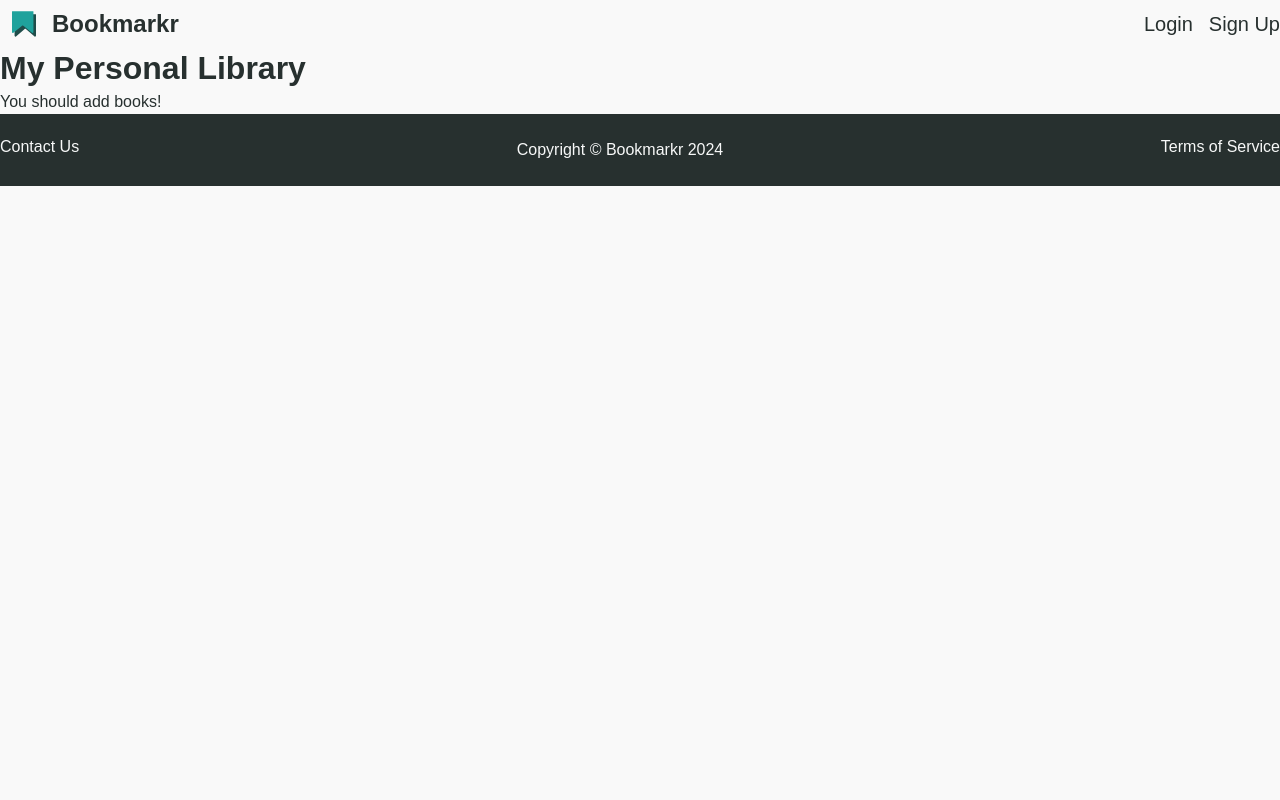
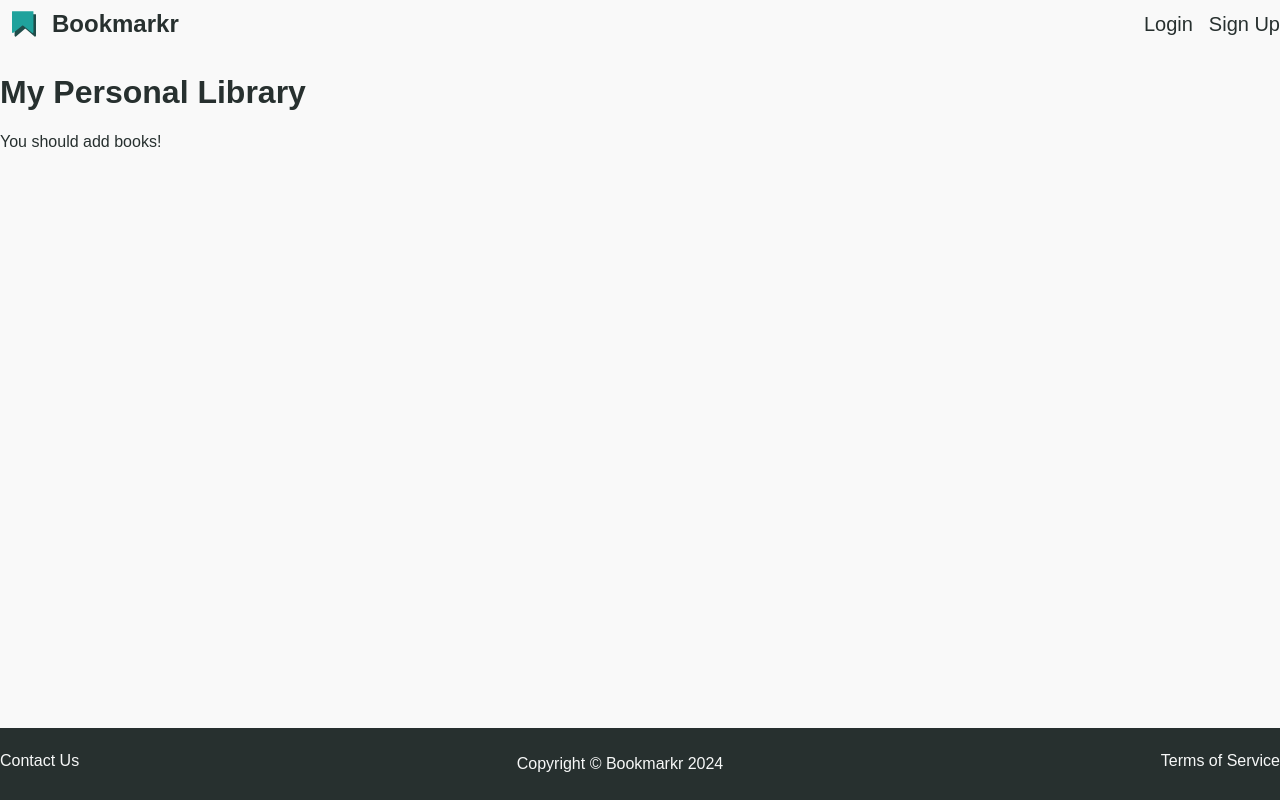
Before and after one commit to Quintin1999/BookMarkr, a React (Vite) app: page /personal-library in a window 1280 px wide. Built offline with nearby package versions, Linux system fonts and the light colour scheme.

Commit message:
styling changes

```diff
--- a/src/components/bookCard/bookCard.module.css
+++ b/src/components/bookCard/bookCard.module.css
@@ -43,8 +43,9 @@
 }
 
 .bookDetails .bookTitle {
-  font-size: 1.5rem;
+  font-size: 1.25rem;
   font-weight: bold;
+  line-height: 120%;
   grid-column: 1 / 3;
 }
 
--- a/src/perslib/PersonalLibrary.tsx
+++ b/src/perslib/PersonalLibrary.tsx
@@ -1,5 +1,6 @@
 import React, { useEffect, useState } from "react";
 import BookGrid from "../components/bookGrid/BookGrid";
+import styles from "./personalLibrary.module.css";
 
 interface Book {
   _id: string;
@@ -21,19 +22,22 @@ const PersonalLibraryPage: React.FC = () => {
       }
 
       try {
-        const response = await fetch("http://localhost:3000/api/users/library", {
+        const response = await fetch(
+          "http://localhost:3000/api/users/library",
+          {
             method: "GET",
             headers: {
               Authorization: `Bearer ${token}`,
             },
-        });
+          }
+        );
 
         if (!response.ok) {
           throw new Error("Failed to fetch personal library");
         }
 
         const data: Book[] = await response.json();
-        console.log("Fetched Books:",data)//debugging
+        console.log("Fetched Books:", data); //debugging
         setBooks(data);
       } catch (error) {
         console.error("Error fetching personal library:", error);
@@ -48,7 +52,8 @@ const PersonalLibraryPage: React.FC = () => {
   };
 
   return (
-    <div>
+    <main className="container">
+      <div className={`${styles.libraryGrid}`}>
         <h1>My Personal Library</h1>
         {books.length > 0 ? (
           <BookGrid books={books} onAdd={handleAddBook} />
@@ -56,6 +61,7 @@ const PersonalLibraryPage: React.FC = () => {
           <p>You should add books!</p>
         )}
       </div>
+    </main>
   );
 };
 
--- /dev/null
+++ b/src/perslib/personalLibrary.module.css
@@ -0,0 +1,12 @@
+.libraryGrid {
+  display: grid;
+  grid-template-columns: repeat(4, 1fr);
+  grid-template-rows: min-content;
+  min-height: calc(100vh - 72px - 48px);
+  gap: 1rem 2rem;
+}
+
+.libraryGrid h1 {
+  grid-column: 1 / 5;
+  margin-top: 1.5rem;
+}
--- a/src/styles/styles.css
+++ b/src/styles/styles.css
@@ -22,6 +22,13 @@ figcaption {
   color: var(--primary-900);
 }
 
+h1,
+h2,
+h3,
+h4 {
+  text-wrap: balance;
+}
+
 h1 {
   font-size: 2rem;
   line-height: 130%;
@@ -40,6 +47,7 @@ h3 {
 p {
   font-size: 1rem;
   line-height: 150%;
+  text-wrap: pretty;
 }
 
 .text-xl {
```
Lines whose indentation alone changed are shown as unchanged.
